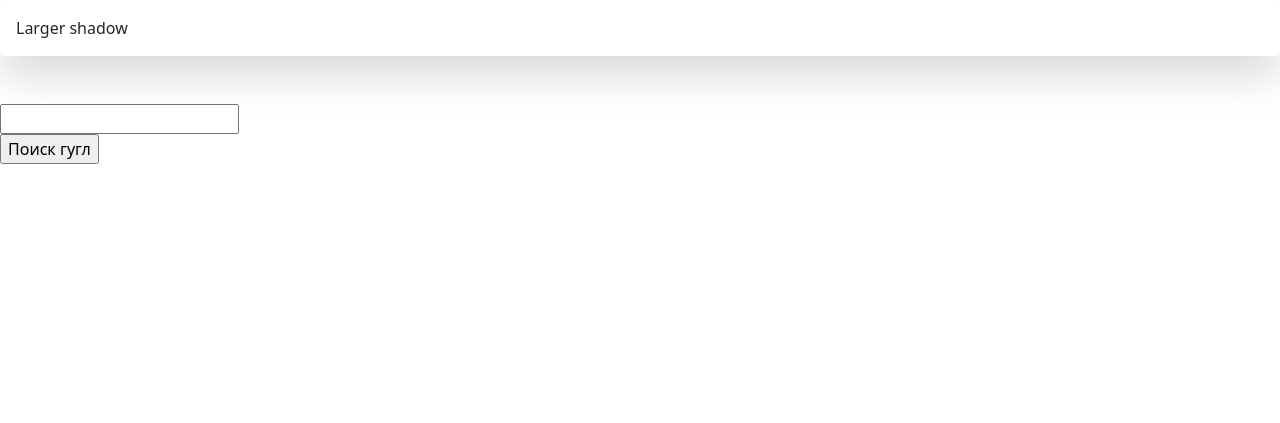
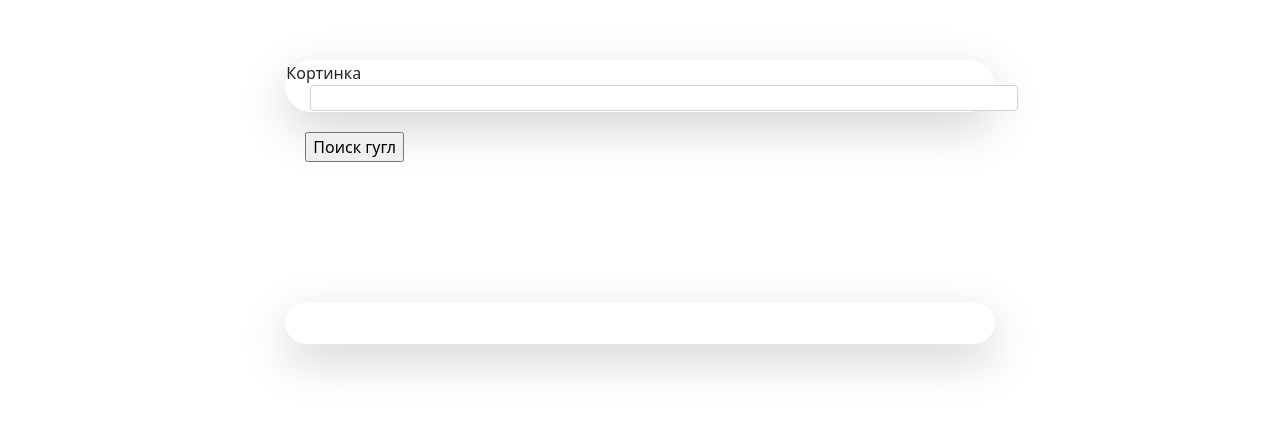
Before and after one commit to Gavrik13/Gavrik13, a plain HTML site: page search/index.html in a window 1280 px wide. Drawn offline with nearby package versions, Linux system fonts and the light colour scheme.

Commit message:
границі

```diff
--- a/search/index.html
+++ b/search/index.html
@@ -9,13 +9,65 @@
     </head>
     <body>
 
-        <div class="shadow-lg p-3 mb-5 bg-body rounded">Larger shadow</div>
+        <div class="container">
+            <div class="row">
+              <div class="col">
 
-        <form action="https://google.com/search">
-            <input type="text" name="q">
-            <p>
-            <input type="submit" value="Поиск гугл">
-        </form>
+              </div>
+              <div class="col-8">
+
+                     <form  action="https://google.com/search">
+                        <div class="w-100 p-0 rounded-pill border border-white shadow-lg bg-body rounded">
+                            Кортинка<input  class="form-control pb-0 pt-0 w-100 mt-0 mb-0 ms-4 me-3 " type="text" name="q">
+
+                        </div>
+                            <div>
+                                <input type="submit" value="Поиск гугл">
+                            </div>
+                    </form>
+
+
+
+              </div>
+              <div class="col">
+
+              </div>
+            </div>
+          </div>
+
+
+        <div class="container">
+            <div class="row">
+              <div class="col">
+
+              </div>
+              <div class="col-8">
+
+                    <form  action="https://google.com/search">
+                        <input  class="form-control w-100 p-2 rounded-pill border border-white shadow-lg bg-body rounded " type="text" name="q">
+                        <p>
+                        <!--  <input type="submit" value="Поиск гугл"> -->
+
+                    </form>
+
+
+              </div>
+              <div class="col">
+
+              </div>
+            </div>
+          </div>
+
+
+
+
+
+
+
+
+
+
+
 
 
 
```
